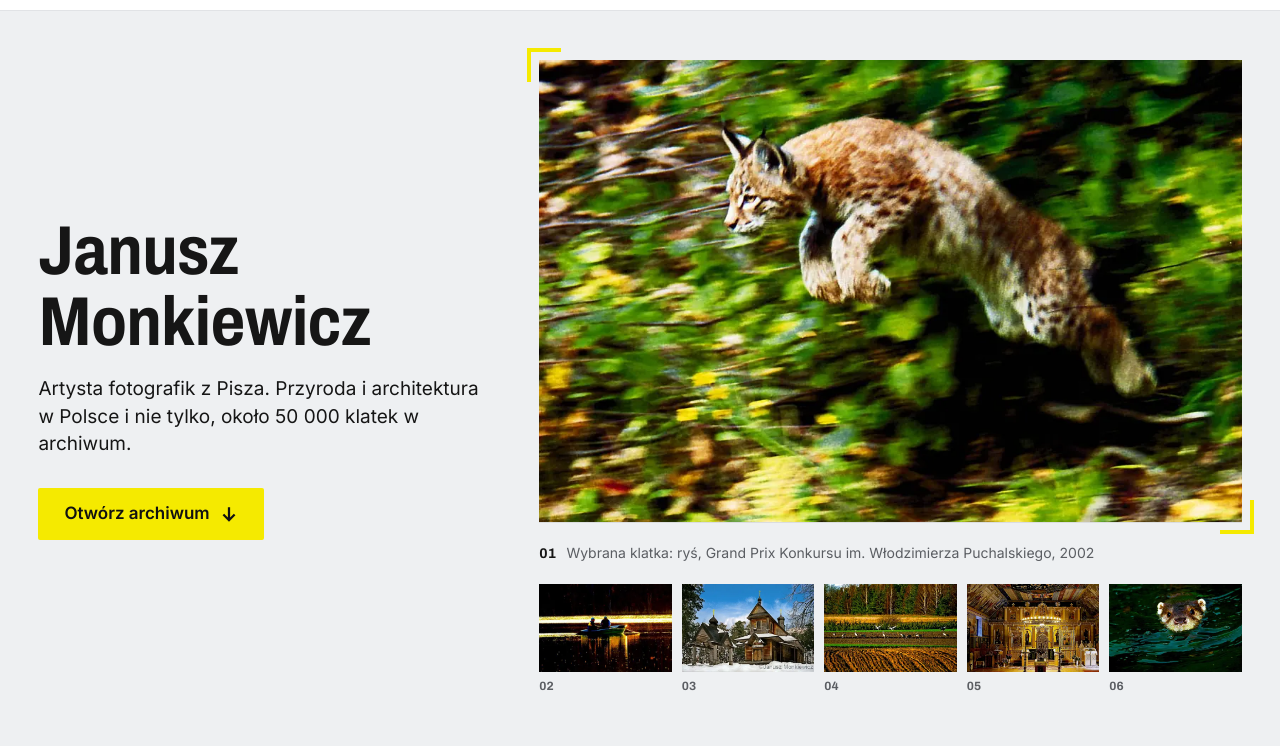
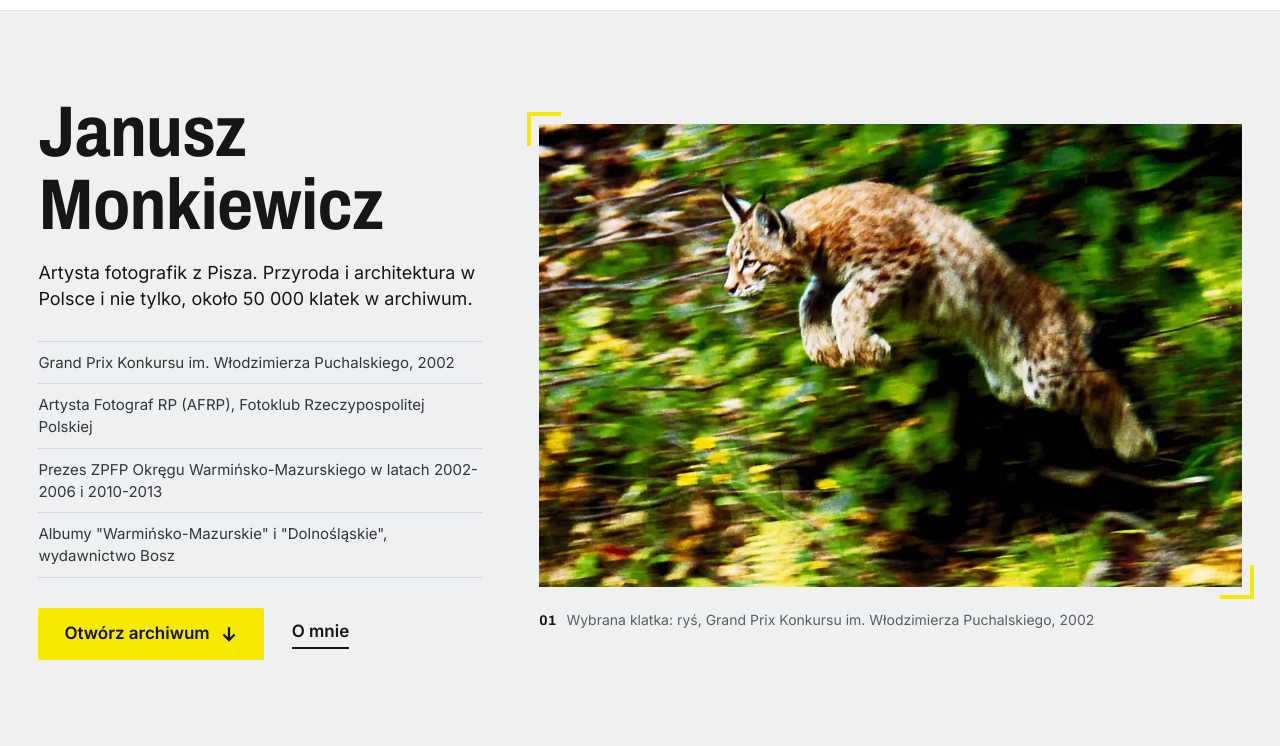
Before and after one commit to Disaster26/janusz-monkiewicz-koncepcja, a plain HTML site: page index.html in a window 1280 px wide. Shown: the part 54-800 px from the top of the page. Drawn offline with Linux system fonts and the light colour scheme.

Commit message:
Hero komputer: tekst z faktami po lewej, rys 1:1 po prawej, bez miniatur

```diff
--- a/index.html
+++ b/index.html
@@ -38,7 +38,7 @@ p{margin:0 0 1em}
 
 /* nagłówek */
 .nag{position:fixed;inset:0 0 auto;z-index:50;height:var(--nag);display:flex;align-items:center;background:#fff;color:var(--tekst);box-shadow:0 1px 0 var(--linia)}
-.nag .wrap{position:relative;display:flex;align-items:center;justify-content:space-between;gap:24px;width:min(1840px,100% - 2*var(--m))}
+.nag .wrap{position:relative;display:flex;align-items:center;justify-content:space-between;gap:24px;width:min(1760px,100% - 2*var(--m))}
 .marka{display:inline-flex;align-items:center;gap:10px;font-family:var(--naglowki);font-stretch:82%;font-size:22px;font-weight:700;text-decoration:none;white-space:nowrap}
 .znak{width:38px;height:38px;flex:none}
 .menu{display:flex;gap:30px;font-size:15px;font-weight:500}
@@ -61,7 +61,8 @@ p{margin:0 0 1em}
 .hero{display:flex;flex-direction:column;min-height:100svh;padding-top:var(--nag);background:#fff}
 .tryptyk picture{display:block}
 .tryptyk .p1 img{width:100%;height:auto}
-.klatka-podpis,.styk{display:none}
+.klatka-podpis,.fakty,.link-om{display:none}
+.hero-akcje{display:flex;align-items:center;gap:28px;flex-wrap:wrap}
 .duo{display:none;gap:6px;margin-top:6px}
 .duo .ramka::before,.duo .ramka::after{width:14px;height:14px}
 .duo .ramka::before{top:7px;left:7px}.duo .ramka::after{bottom:7px;right:7px}
@@ -79,23 +80,25 @@ p{margin:0 0 1em}
 
 /* pierwszy ekran - komputer: stół podświetlany, klatka w naturalnym rozmiarze + arkusz kolejnych klatek */
 @media (min-width:900px){
-  .hero{--fw:min(990px,58vw - 40px,(100svh - var(--nag) - 262px)*1.518);display:grid;grid-template-columns:minmax(0,1fr) auto;align-items:center;gap:clamp(32px,4vw,72px);height:100svh;min-height:640px;padding:calc(var(--nag) + 24px) var(--m) 24px;background:var(--stol)}
+  .hero{--fw:min(990px,58vw - 40px,(100svh - var(--nag) - 140px)*1.518);display:grid;grid-template-columns:minmax(0,1fr) var(--fw);align-items:center;column-gap:clamp(40px,4.5vw,96px);height:100svh;min-height:640px;padding:calc(var(--nag) + 20px) max(var(--m),(100% - 1760px)/2) 20px;background:var(--stol)}
   .tryptyk{grid-column:2;grid-row:1;width:var(--fw)}
-  .tryptyk .p1 img{width:var(--fw);height:auto;box-shadow:0 1px 0 rgba(0,0,0,.08)}
+  .tryptyk .p1 img{width:var(--fw);height:auto}
   .tryptyk .p1.ramka::before,.tryptyk .p1.ramka::after{width:34px;height:34px;border-color:var(--zolty);opacity:1}
   .tryptyk .p1.ramka::before{top:-12px;left:-12px;border-top-width:4px;border-left-width:4px}
   .tryptyk .p1.ramka::after{bottom:-12px;right:-12px;border-bottom-width:4px;border-right-width:4px}
-  .klatka-podpis{display:block;font-size:14px;color:var(--szary);margin:20px 0 18px}
+  .klatka-podpis{display:block;font-size:14px;color:var(--szary);margin:22px 0 0}
   .klatka-podpis .nr{color:var(--tekst);margin-right:6px}
-  .styk{display:grid;grid-template-columns:repeat(5,minmax(0,1fr));gap:10px;list-style:none;margin:0;padding:0}
-  .styk li{position:relative}
-  .styk img{width:100%;aspect-ratio:3/2;object-fit:cover;background:#ddd}
-  .styk .nr{display:block;font-size:12px;color:var(--szary);margin-top:5px}
-  .hero-tekst{grid-column:1;grid-row:1;flex:none;display:block;justify-self:end;max-width:480px;padding:0}
+  .hero-tekst{grid-column:1;grid-row:1;flex:none;display:block;justify-self:start;max-width:620px;padding:0}
   .hero .podpis-zdj{display:none}
-  .hero h1{font-size:clamp(52px,5.4vw,96px)}
-  .hero .lead{font-size:19px;margin-top:18px}
-  .hero .przycisk{margin-top:30px}
+  .hero h1{font-size:clamp(56px,5.6vw,108px)}
+  .hero .lead{font-size:clamp(18px,1.3vw,21px);margin-top:18px}
+  .fakty{display:block;list-style:none;margin:28px 0 0;padding:0;max-width:34em}
+  .fakty li{padding:10px 0;border-top:1px solid #D3D6DA;font-size:15px;line-height:1.45;color:#33363A}
+  .fakty li:last-child{border-bottom:1px solid #D3D6DA}
+  .hero-akcje{margin-top:30px}
+  .hero .przycisk{margin-top:0}
+  .link-om{display:inline-block;font-weight:600;font-size:17px;text-decoration:none;border-bottom:2px solid var(--tekst);padding-bottom:2px}
+  .link-om:hover{border-bottom-color:var(--zolty)}
 }
 
 /* sekcje */
@@ -277,19 +280,18 @@ figcaption b{display:block;color:var(--tekst);font-weight:600;font-size:15px}
       <span class="ramka" style="flex:1.45"><img src="img/m-ryby-400.webp" width="400" height="276" alt="" loading="lazy" decoding="async"></span>
       <span class="ramka" style="flex:1.55"><img src="img/m-grabarka-400.webp" width="400" height="258" alt="" loading="lazy" decoding="async"></span>
     </div>
-    <ol class="styk" aria-label="Kolejne klatki z archiwum">
-      <li><img src="img/m-ryby-400.webp" width="400" height="276" alt="Wędkarze w łodzi o zmierzchu" loading="lazy" decoding="async"><span class="nr">02</span></li>
-      <li><img src="img/g-grabarka-480.webp" width="480" height="320" alt="Cerkiew w Grabarce zimą" loading="lazy" decoding="async"><span class="nr">03</span></li>
-      <li><img src="img/g-zurawie-480.webp" width="480" height="320" alt="Żurawie na polu" loading="lazy" decoding="async"><span class="nr">04</span></li>
-      <li><img src="img/g-ikonostas-480.webp" width="480" height="320" alt="Ikonostas w Grabarce" loading="lazy" decoding="async"><span class="nr">05</span></li>
-      <li><img src="img/g-wydra-480.webp" width="480" height="320" alt="Wydra w wodzie" loading="lazy" decoding="async"><span class="nr">06</span></li>
-    </ol>
   </div>
   <div class="hero-tekst">
     <p class="podpis-zdj"><span class="nr">01</span> Ryś, Grand Prix Konkursu im. Włodzimierza Puchalskiego, 2002</p>
     <h1 id="h1">Janusz Monkiewicz</h1>
     <p class="lead">Artysta fotografik z Pisza. Przyroda i architektura w Polsce i nie tylko, około 50 000 klatek w archiwum.</p>
-    <a class="przycisk" href="#archiwum" id="hero-cta">Otwórz archiwum <svg viewBox="0 0 16 16" aria-hidden="true"><path d="M8 2v11M3 8.5l5 5 5-5" fill="none" stroke="currentColor" stroke-width="2"/></svg></a>
+    <ul class="fakty">
+      <li>Grand Prix Konkursu im. Włodzimierza Puchalskiego, 2002</li>
+      <li>Artysta Fotograf RP (AFRP), Fotoklub Rzeczypospolitej Polskiej</li>
+      <li>Prezes ZPFP Okręgu Warmińsko-Mazurskiego w latach 2002-2006 i 2010-2013</li>
+      <li>Albumy "Warmińsko-Mazurskie" i "Dolnośląskie", wydawnictwo Bosz</li>
+    </ul>
+    <div class="hero-akcje"><a class="przycisk" href="#archiwum" id="hero-cta">Otwórz archiwum <svg viewBox="0 0 16 16" aria-hidden="true"><path d="M8 2v11M3 8.5l5 5 5-5" fill="none" stroke="currentColor" stroke-width="2"/></svg></a><a class="link-om" href="#o-mnie">O mnie</a></div>
   </div>
 </section>
 
```
